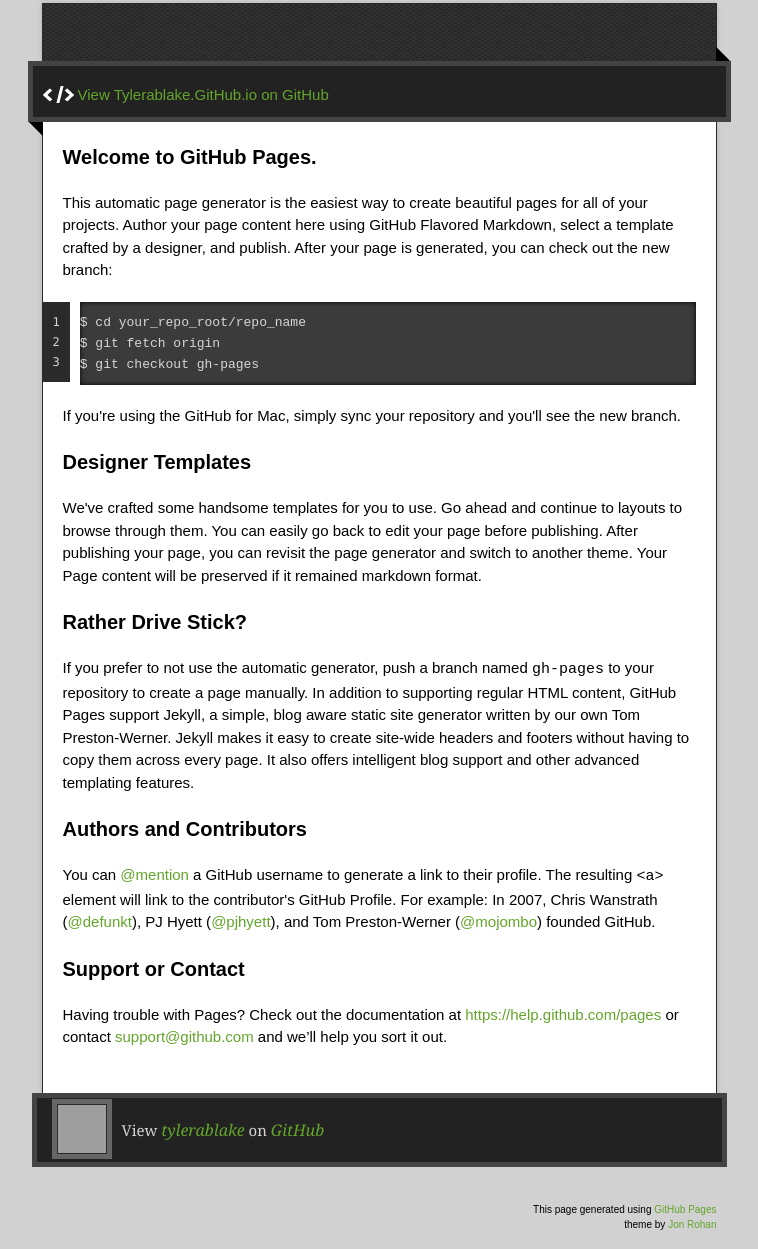
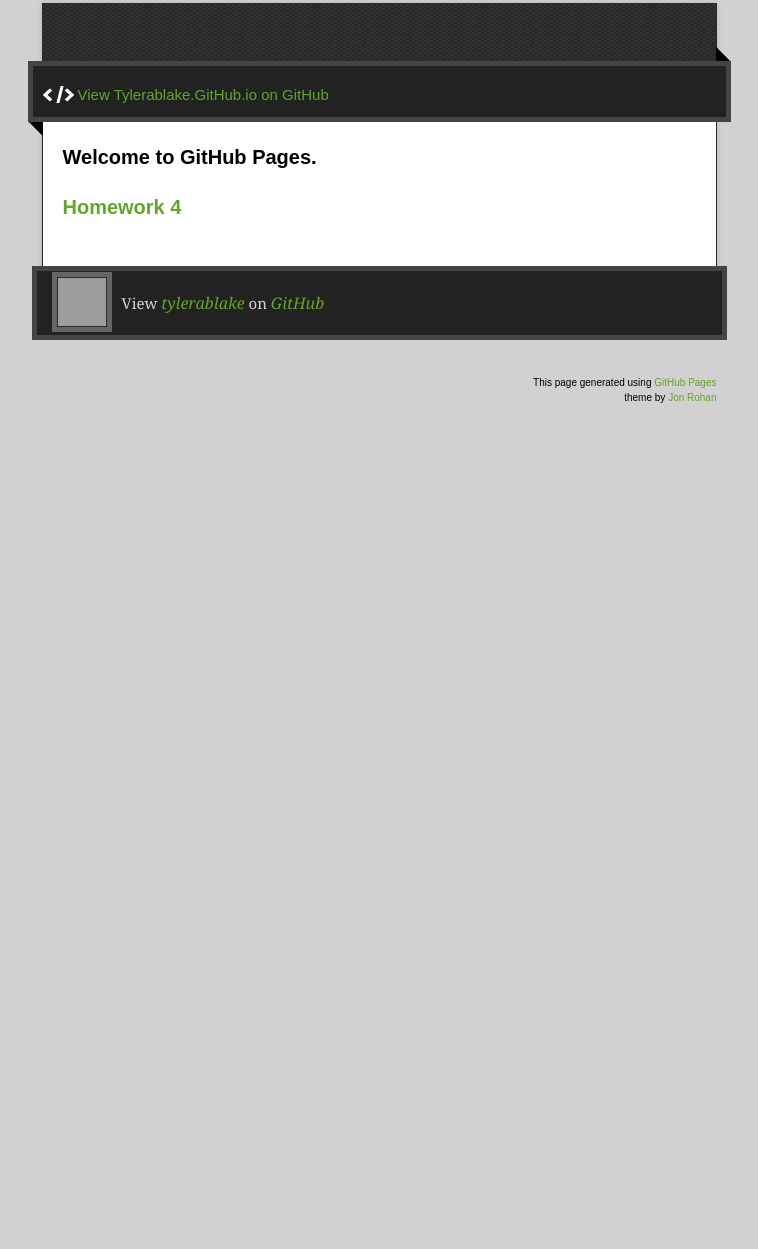
Before and after one commit to tylerablake/tylerablake.github.io, a plain HTML site: page index.html in a window 1280 px wide. Shown: the part 127-1376 px from the top of the page, without its empty margins (261-1019 px from the left). After the commit the page ends 800 px from the top, so only its background shows below. Drawn offline with nearby package versions, Linux system fonts and the light colour scheme; grey boxes are pictures that could not be loaded.

Commit message:
Updated Links

```diff
--- a/index.html
+++ b/index.html
@@ -37,34 +37,8 @@
           <h3>
 <a id="welcome-to-github-pages" class="anchor" href="#welcome-to-github-pages" aria-hidden="true"><span class="octicon octicon-link"></span></a>Welcome to GitHub Pages.</h3>
 
-<p>This automatic page generator is the easiest way to create beautiful pages for all of your projects. Author your page content here using GitHub Flavored Markdown, select a template crafted by a designer, and publish. After your page is generated, you can check out the new branch:</p>
+<h3><a href="homework4/index.html">Homework 4</a>
 
-<pre><code>$ cd your_repo_root/repo_name
-$ git fetch origin
-$ git checkout gh-pages
-</code></pre>
-
-<p>If you're using the GitHub for Mac, simply sync your repository and you'll see the new branch.</p>
-
-<h3>
-<a id="designer-templates" class="anchor" href="#designer-templates" aria-hidden="true"><span class="octicon octicon-link"></span></a>Designer Templates</h3>
-
-<p>We've crafted some handsome templates for you to use. Go ahead and continue to layouts to browse through them. You can easily go back to edit your page before publishing. After publishing your page, you can revisit the page generator and switch to another theme. Your Page content will be preserved if it remained markdown format.</p>
-
-<h3>
-<a id="rather-drive-stick" class="anchor" href="#rather-drive-stick" aria-hidden="true"><span class="octicon octicon-link"></span></a>Rather Drive Stick?</h3>
-
-<p>If you prefer to not use the automatic generator, push a branch named <code>gh-pages</code> to your repository to create a page manually. In addition to supporting regular HTML content, GitHub Pages support Jekyll, a simple, blog aware static site generator written by our own Tom Preston-Werner. Jekyll makes it easy to create site-wide headers and footers without having to copy them across every page. It also offers intelligent blog support and other advanced templating features.</p>
-
-<h3>
-<a id="authors-and-contributors" class="anchor" href="#authors-and-contributors" aria-hidden="true"><span class="octicon octicon-link"></span></a>Authors and Contributors</h3>
-
-<p>You can <a href="https://github.com/blog/821" class="user-mention">@mention</a> a GitHub username to generate a link to their profile. The resulting <code>&lt;a&gt;</code> element will link to the contributor's GitHub Profile. For example: In 2007, Chris Wanstrath (<a href="https://github.com/defunkt" class="user-mention">@defunkt</a>), PJ Hyett (<a href="https://github.com/pjhyett" class="user-mention">@pjhyett</a>), and Tom Preston-Werner (<a href="https://github.com/mojombo" class="user-mention">@mojombo</a>) founded GitHub.</p>
-
-<h3>
-<a id="support-or-contact" class="anchor" href="#support-or-contact" aria-hidden="true"><span class="octicon octicon-link"></span></a>Support or Contact</h3>
-
-<p>Having trouble with Pages? Check out the documentation at <a href="https://help.github.com/pages">https://help.github.com/pages</a> or contact <a href="mailto:support@github.com">support@github.com</a> and we’ll help you sort it out.</p>
         </article>
       </div>
     </div>
```
